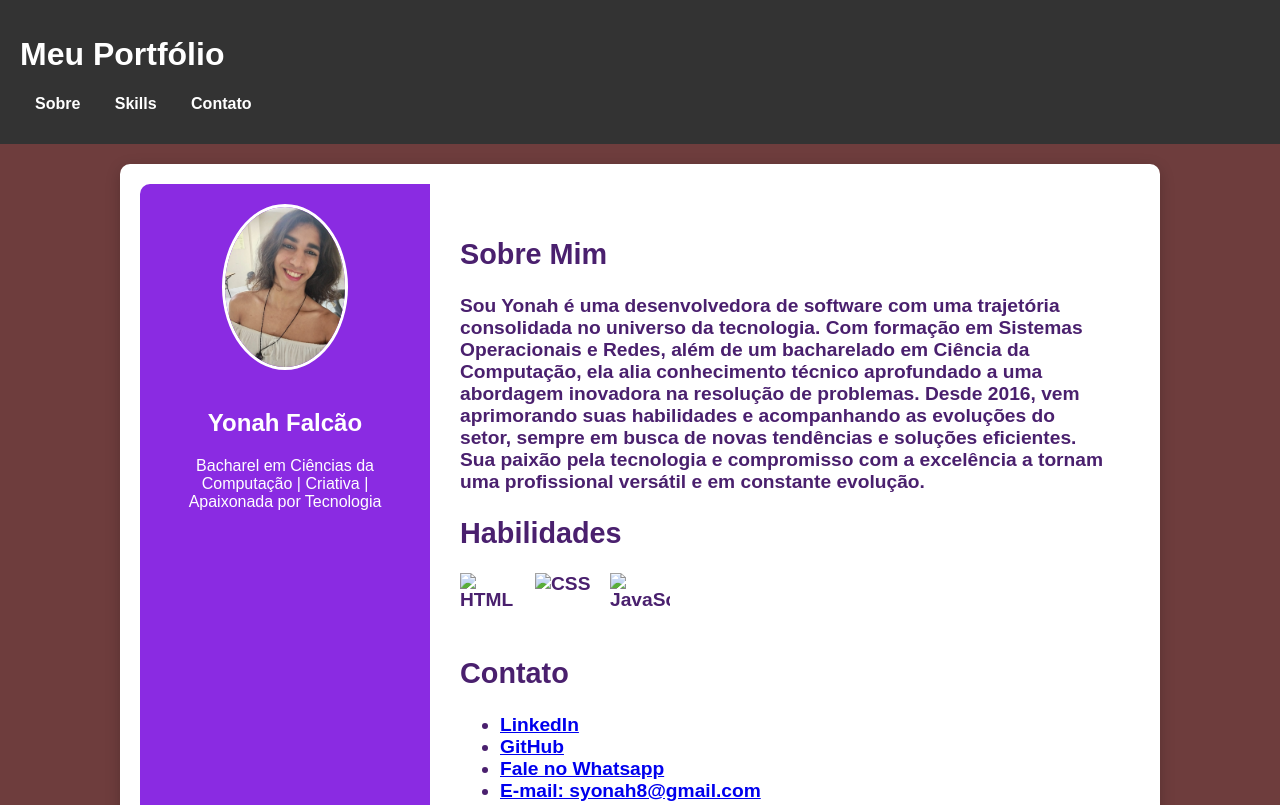
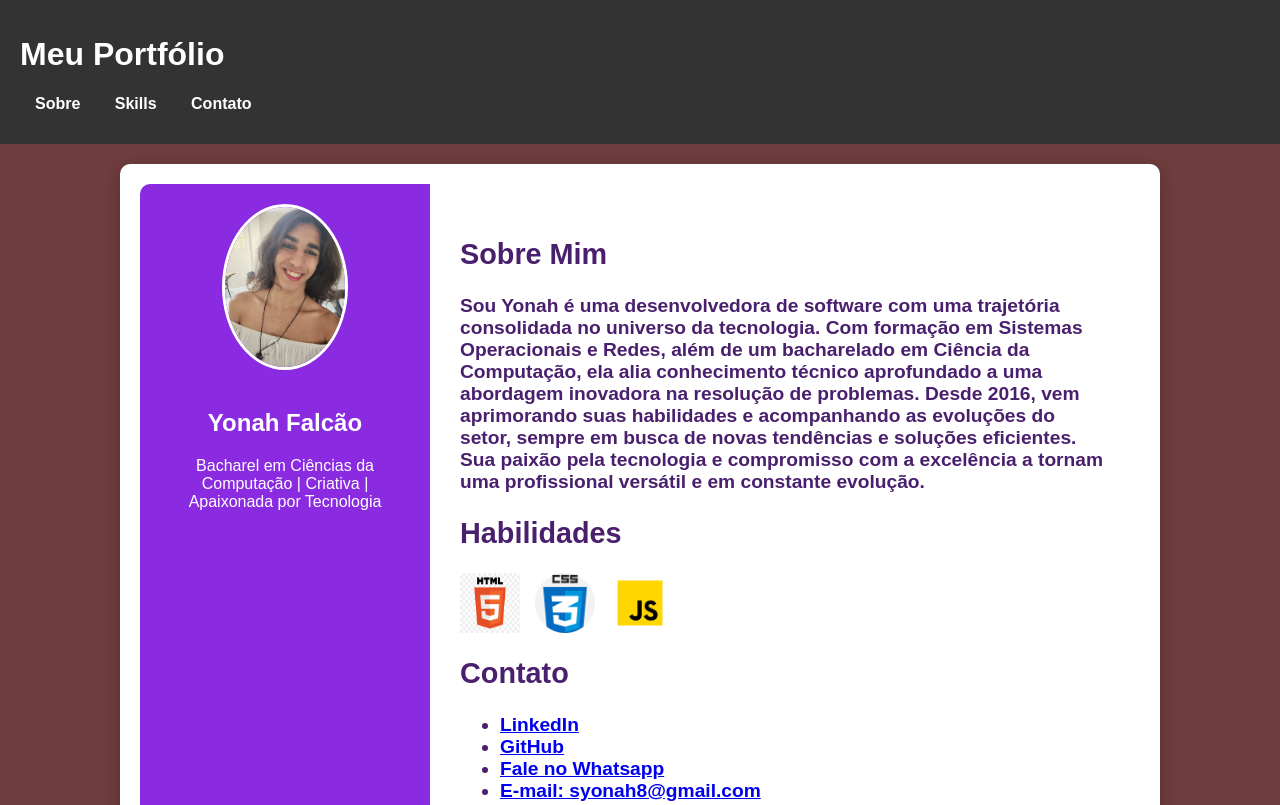
Before and after one commit to yonahfalcao/meu-portifolio-, a plain HTML site: page index.html in a window 1280 px wide. Shown: the top 805 px of the page. Drawn offline with Linux system fonts and the light colour scheme; the site is published under a folder, as on GitHub Pages, so addresses that start at the root find nothing.

Commit message:
Update index.html
correção ja que o git nao estava escontrando os arquivos de imagens na pasta

```diff
--- a/index.html
+++ b/index.html
@@ -34,9 +34,9 @@
             <section id="skills">
                 <h2>Habilidades</h2>
                 <div class="skills-container">
-                    <img src="/html.png" alt="HTML">
-                    <img src="/css.png" alt="CSS">
-                    <img src="/javascript.png" alt="JavaScript">
+                    <img src="html.png" alt="HTML">
+                    <img src="css.png" alt="CSS">
+                    <img src="javascript.png" alt="JavaScript">
                 </div>
             </section>
 
```
